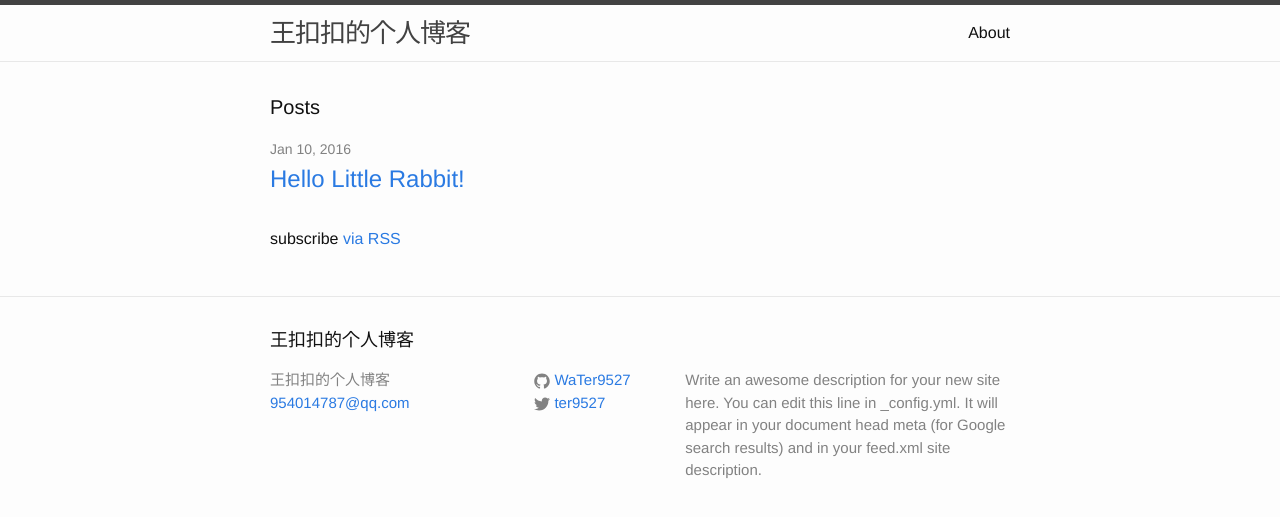
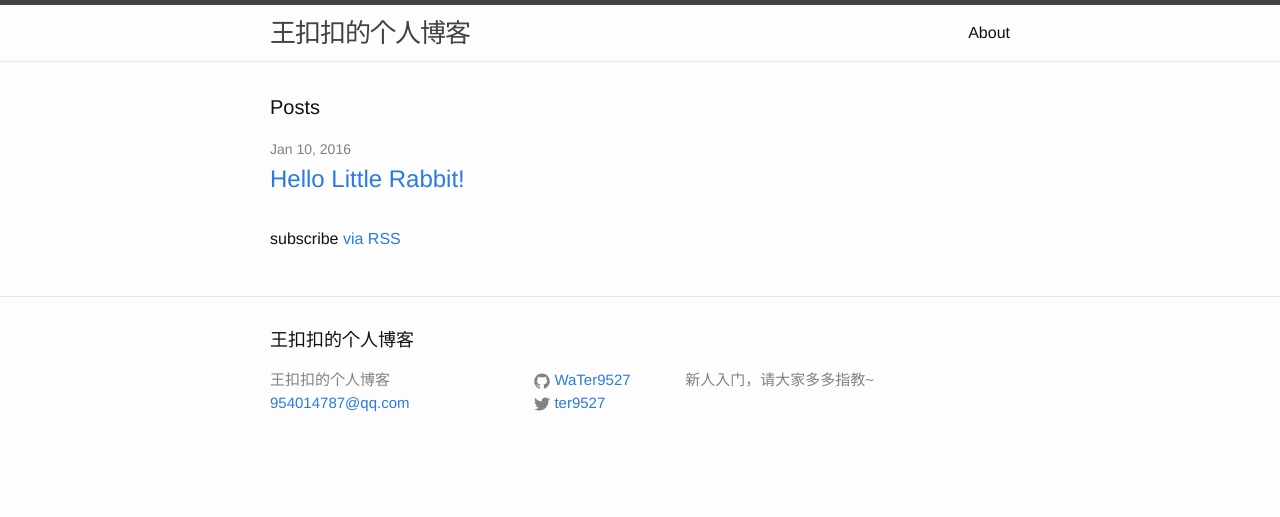
Before and after one commit to WaTer9527/WaTer9527.github.io, a Jekyll site: the page built from index.html, in a window 1280 px wide. Shown: the top 517 px of the page. Built offline with Jekyll 4.4.1, drawn with Linux system fonts in a browser that asks for light colours.

Commit message:
modify description

```diff
--- a/_config.yml
+++ b/_config.yml
@@ -9,9 +9,7 @@
 title: 王扣扣的个人博客
 email: 954014787@qq.com
 description: > # this means to ignore newlines until "baseurl:"
-  Write an awesome description for your new site here. You can edit this
-  line in _config.yml. It will appear in your document head meta (for
-  Google search results) and in your feed.xml site description.
+  新人入门，请大家多多指教~
 baseurl: "" # the subpath of your site, e.g. /blog
 url: "http://codeit.wang" # the base hostname & protocol for your site
 twitter_username: ter9527
```
